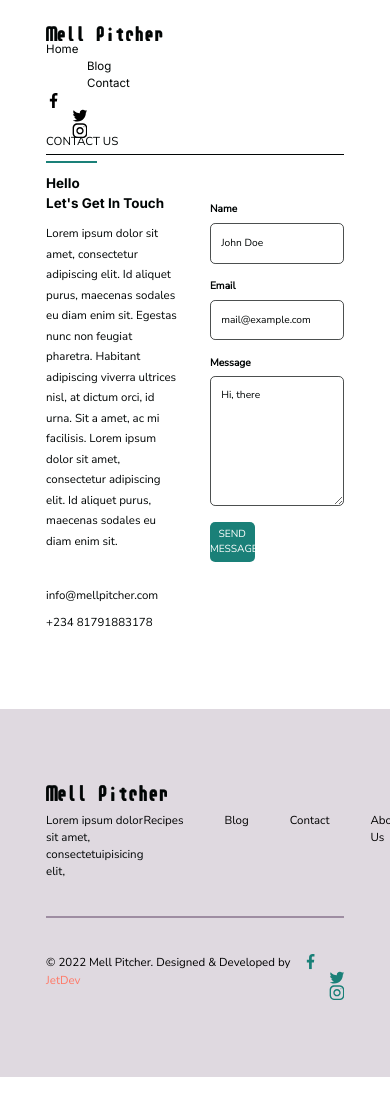
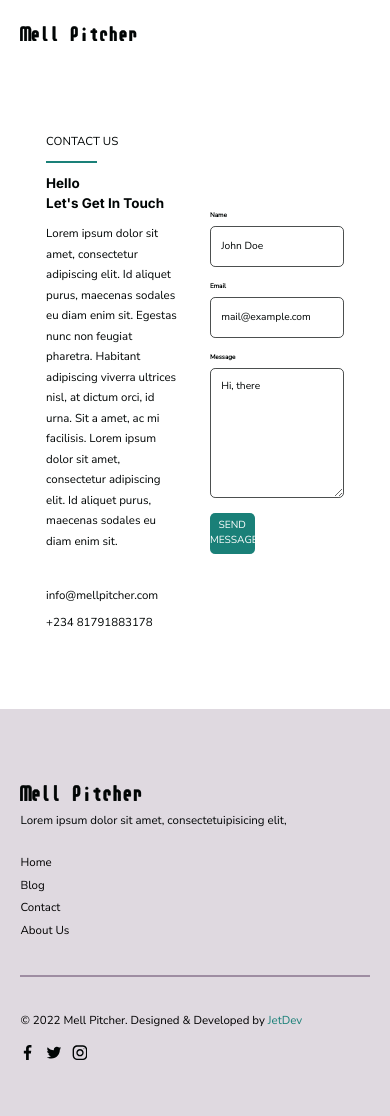
Before and after one commit to joelebukatobi/mp-frontend, a Next.js app: page /contact in a window 390 px wide. Shown: the top 1116 px of the page. Before the commit the page ends 1077 px from the top, so only its background shows below. Built offline with nearby package versions, Linux system fonts and the light colour scheme.

Commit message:
Made home page mobile responsive

```diff
--- a/components/Banner.js
+++ b/components/Banner.js
@@ -1,16 +1,16 @@
 export default function Banner() {
   return (
     // Banner
-    <section id="banner" className="bg-purple h-[48rem] relative flex items-center justify-center ">
+    <section id="banner" className="bg-purple h-[48rem] relative flex items-center justify-center px-[3.2rem] md:px-0">
       <div className="absolute w-full h-full overflow-hidden">
         <img src="/images/banner-bg.png" alt="" className="w-full h-full  overflow-hidden opacity-40" />
       </div>
-      <div className="relative z-10">
+      <div className="relative z-10 w-full md:w-auto">
         <div className="space-y-[1.6rem] flex flex-col items-center">
           <p className="uppercase text-white">Subscribe</p>
           <hr className="border-[.05rem] border-green w-[8rem]" />
           <h2 className="text-white">Newsletter</h2>
-          <p className="w-[64rem] text-center text-white">
+          <p className="md:w-[64rem] text-center text-white">
             For the latest update from Mell, please sign up to the mailing list.
           </p>
           <form action="" className="w-full space-y-[1.6rem] flex flex-col items-center">
--- a/components/Footer.js
+++ b/components/Footer.js
@@ -1,46 +1,45 @@
 export default function Footer() {
   return (
     <footer className="bg-purple/20">
-      <div className="container mx-auto px-[7.2rem] py-[12rem] flex flex-col space-y-[5.6rem]">
+      <div className="container mx-auto px-[3.2rem] md:px-[4rem] lg:px-[7.2rem] py-[12rem] flex flex-col space-y-[5.6rem]">
         <div className="space-y-[1.6rem]">
           <svg className="h-[2.5rem] fill-black" viewBox="0 0 129 17">
             <use href="/images/sprite.svg#logo" />
           </svg>
 
-          <div className="flex justify-between">
+          <div className="flex flex-col md:flex-row justify-between">
             <p className="text-black">Lorem ipsum dolor sit amet, consectetuipisicing elit,</p>
 
-            <ul className="flex space-x-[6.4rem]">
+            <ul className="flex flex-col mt-[4rem] md:mt-0 md:flex-row space-y-[.8rem] md:space-x-[6.4rem]">
               <li>
-                <a href="">Recipes</a>
+                <a href="/">Home</a>
               </li>
               <li>
-                <a href="">Blog</a>
+                <a href="/blog">Blog</a>
               </li>
               <li>
-                <a href="">Contact</a>
+                <a href="/contact">Contact</a>
               </li>
               <li>
-                <a href="">About Us</a>
+                <a href="/#about">About Us</a>
               </li>
             </ul>
           </div>
         </div>
 
         <hr className="border-[.1rem] border-purple/50 w-full" />
-        <div className="flex justify-between">
+        <div className="flex flex-col md:flex-row justify-between">
           <p>
-            © 2022 Mell Pitcher. Designed & Developed by{' '}
-            <span className="text-orange hover:cursor-pointer">JetDev</span>
+            © 2022 Mell Pitcher. Designed & Developed by <span className="text-green hover:cursor-pointer">JetDev</span>
           </p>
-          <div className="md:flex space-x-[4rem]">
-            <svg className="w-[2.4rem] h-[2.4rem] fill-green">
+          <div className="flex space-x-[1.6rem]  md:space-x-[4rem] mt-[2.4rem] md:mt-0">
+            <svg className="w-[2.4rem] h-[2.4rem] fill-black">
               <use href="/images/sprite.svg#icon-facebook" />
             </svg>
-            <svg className="w-[2.4rem] h-[2.4rem] fill-green">
+            <svg className="w-[2.4rem] h-[2.4rem] fill-black">
               <use href="/images/sprite.svg#icon-twitter" />
             </svg>
-            <svg className="w-[2.4rem] h-[2.4rem] fill-green">
+            <svg className="w-[2.4rem] h-[2.4rem] fill-black">
               <use href="/images/sprite.svg#icon-instagram" />
             </svg>
           </div>
--- a/components/Navbar.js
+++ b/components/Navbar.js
@@ -2,14 +2,14 @@ import Link from 'next/link';
 
 export default function Navbar() {
   return (
-    <nav className="container h-[8.8rem] mx-auto w-full mt-[4rem] px-[7.2rem]">
-      <div className="w-full justify-between items-center pb-[2.4rem] border-b-[.15rem] border-black md:flex">
+    <nav className="container h-[8.8rem] mx-auto w-full mt-[4rem] px-[3.2rem] md:px-[4rem] lg:px-[7.2rem]">
+      <div className="w-full justify-between items-center pb-[2.4rem] md:border-b-[.15rem] border-black md:flex">
         <Link href="/">
           <svg className="h-[2.4rem] fill-black cursor-pointer" viewBox="0 0 129 17">
             <use href="/images/sprite.svg#logo" />
           </svg>
         </Link>
-        <ul className="md:flex space-x-[6.4rem]">
+        <ul className="hidden md:flex space-x-[6.4rem]">
           <Link href="/">
             <li className="font-Inter text-black hover:text-green hover:font-medium cursor-pointer">Home</li>
           </Link>
@@ -20,7 +20,8 @@ export default function Navbar() {
             <li className="font-Inter text-black hover:text-green hover:font-medium cursor-pointer">Contact</li>
           </Link>
         </ul>
-        <div className="md:flex space-x-[4rem]">
+        <div className="">
+          <div className="hidden md:flex space-x-[4rem]">
             <Link href="https://facebook.com">
               <svg className="w-[2.4rem] h-[2.4rem] fill-blog cursor-pointer ">
                 <use href="/images/sprite.svg#icon-facebook" />
@@ -38,6 +39,7 @@ export default function Navbar() {
             </Link>
           </div>
         </div>
+      </div>
     </nav>
   );
 }
--- a/components/PostCard.js
+++ b/components/PostCard.js
@@ -1,10 +1,10 @@
 export default function PostCard({ post }) {
   return (
-    <div className="w-[30%] h-[48] p-[1.6rem] rounded-[2.4rem] bg-gradient-to-b from-white to-lightgreen flex flex-col justify-between">
+    <div className="md:w-[30%] md:h-[48rem] p-[1.6rem] rounded-[2.4rem] bg-gradient-to-b from-white to-lightgreen flex flex-col justify-between">
       <img src={post.featuredImage.url} alt="" className="rounded-[2.4rem] mb-[1.6rem] w-[100%] h-[55%]" />
-      <div className="h-[45%]">
-        <h3 className="mb-[.8rem]">{post.title}</h3>
-        <p className="mb-[.8rem]">{post.content.text.substring(0, 150)}</p>
+      <div className="h-[45%] flex flex-col justify-between">
+        <h3>{post.title}</h3>
+        <p>{post.content.text.substring(0, 100)}</p>
         <div className="flex space-x-[.8rem] items-center">
           <svg className="w-[2.4rem] h-[2.4rem] fill-black">
             <use href="/images/sprite.svg#icon-category" />
--- a/pages/index.js
+++ b/pages/index.js
@@ -6,20 +6,20 @@ export default function Home({ posts }) {
   return (
     <Layout>
       <section
-        id="hero"
-        className="h-[80rem] px-[7.2rem] flex items-center mt-[5.6rem] mb-[12rem] relative container mx-auto"
+        id="about"
+        className="h-[80rem] px-[3.2rem] md:px-[4rem] lg:px-[7.2rem] flex md:items-center mt-[8rem] md:mt-[5.6rem] md:mb-[12rem] relative container mx-auto"
       >
-        <div className="absolute flex left-0 justify-center -z-10 w-full px-[7.2rem]">
-          <img src="/images/header-bg.svg" alt="" className="opacity-10 w-full" />
+        <div className="absolute flex left-0 md:justify-center -z-10 w-full px-[3.2rem] md:px-[7.2rem]">
+          <img src="/images/header-bg.svg" alt="" className="opacity-20 w-full" />
         </div>
-        <div className="flex flex-col items-center justify-between w-full h-3/4">
-          <div className="h-[24rem] w-[24rem] border-[.32rem] border-green bg-white overflow-hidden p-[.8rem] rounded-[50%]">
-            <img src="/images/author-image.png" alt="" className="rounded-[50%] h-full w-full" />
+        <div className="flex flex-col items-center md:justify-between w-full md:h-3/4">
+          <div className="h-[24rem] mb-[2.4rem] md:mb-0 w-[24rem] border-[.24rem] md:border-[.32rem] border-green bg-white overflow-hidden p-[.8rem] rounded-[50%]">
+            <img src="/images/author-image.png" alt="" className="rounded-[50%] md:h-auto w-full" />
           </div>
-          <div className="flex flex-col items-center justify-between w-full bg-[#f4f9f9] py-[2.4rem] px-[1.6rem] space-y-[1.6rem]">
-            <h1 className="text-black">Mell Pitcher</h1>
-            <hr className="border-[.2rem] border-green w-[28.4rem]" />
-            <p className="text-black text-center w-3/4 p-[2.4rem]">
+          <div className="flex flex-col items-center justify-between w-full bg-[#f4f9f9] py-[2.4rem] px-0 md:px-[1.6rem] space-y-[1.6rem]">
+            <h2 className="text-black">About Me</h2>
+            <hr className="bg-green border-0 h-[.24rem] md:h-[.32rem] w-[12rem] md:w-[16rem]" />
+            <p className="text-black md:text-center md:w-3/4 p-[1.6rem] text-justify md:p-[2.4rem]">
               Lorem ipsum dolor sit amet, consectetur adipiscing elit. Id aliquet purus, maecenas sodales eu diam enim
               sit. Egestas nunc non feugiat pharetra. Habitant adipiscing viverra ultrices nisl, at dictum orci, id
               urna. Sit a amet, ac mi facilisis. Lorem ipsum dolor sit amet, consectetur adipiscing elit. Id aliquet
@@ -30,14 +30,17 @@ export default function Home({ posts }) {
       </section>
 
       {/* New Release */}
-      <section id="release" className="container mx-auto px-[12rem] py-[6.4rem] flex justify-between items-center">
-        <div className="space-y-[2.4rem] w-1/2">
-          <div className="space-y-[1.6rem]">
+      <section
+        id="release"
+        className="container mx-auto px-[3.2rem] md:px-[4rem] lg:px-[7.2rem] py-[6.4rem] flex flex-col-reverse md:flex-row justify-between items-center"
+      >
+        <div className="space-y-[2.4rem] md:w-1/2">
+          <div className="space-y-[1.6rem] hidden md:block">
             <p className="uppercase">New Release</p>
-            <hr className="border-[.05rem] border-green w-[8rem]" />
+            <hr className="bg-green h-[.24rem] md:h-[.32rem] border-0 w-[8rem]" />
           </div>
-          <h2>Retribution</h2>
-          <p className="leading-[3.0rem] w-[80%]">
+          <h2 className="hidden md:block">Retribution</h2>
+          <p className="leading-[3.0rem] md:w-[80%] text-justify md:text-left">
             Lorem ipsum dolor sit amet, consectetur adipiscing elit. Id aliquet purus, maecenas sodales eu diam enim
             sit. Egestas nunc non feugiat pharetra. Habitant adipiscing viverra ultrices nisl, at dictum orci, id urna.
             Sit a amet, ac mi facilisis. Lorem ipsum dolor sit amet, consectetur adipiscing elit. Id aliquet purus,
@@ -46,21 +49,26 @@ export default function Home({ posts }) {
             ultrices nisl, at dictum orci, id urna. Sit a amet, ac mi facilisis. Lorem ipsum dolor sit amet, consectetur
             adipiscing elit. Id aliquet purus, maecenas sodales eu diam enim sit.
           </p>
-          <button className="h-[4.8rem] bg-green text-white rounded-[.8rem] px-[3.2rem] uppercase">Order Now</button>
+          <button className="h-[5.6rem] w-full md:w-auto bg-green text-white rounded-[.8rem] px-[3.2rem] uppercase">
+            Order Now
+          </button>
         </div>
 
-        <div className="container w-1/2 flex justify-end">
+        <div className="container md:w-1/2 flex justify-end">
           <img src="/images/book-cover.png" alt="" className="h-full" />
         </div>
       </section>
 
       {/* Short Stories */}
-      <section id="blog" className="container mx-auto px-[7.2rem] py-[12rem] space-y-[6.4rem]">
+      <section
+        id="blog"
+        className="container mx-auto px-[3.2rem] md:px-[4rem] lg:px-[7.2rem] py-[12rem] space-y-[6.4rem]"
+      >
         <div className="space-y-[1.6rem] flex flex-col items-center">
           <p className="uppercase">Blog</p>
-          <hr className="border-[.05rem] border-green w-[8rem]" />
+          <hr className="bg-green h-[.24rem] md:h-[.32rem] border-0 w-[8rem]" />
           <h2>Short Stories</h2>
-          <p className="w-[64rem] text-center">
+          <p className="md:w-[64rem] text-center">
             Lorem ipsum dolor sit amet, consectetuipisicing elit, sed do eiusmod tempor incididunt ut labore et dolore
             magna aliqut enim ad minim
           </p>
--- a/styles/typography.module.scss
+++ b/styles/typography.module.scss
@@ -49,19 +49,12 @@ li {
   }
 }
 
-input {
-  font-size: 1.6rem;
-}
-
-button {
-  font-size: 1.6rem;
-}
-
+input,
+button,
 textarea {
   font-size: 1.6rem;
 }
 
 label {
-  font-size: 1.6rem;
   font-weight: 600;
 }
--- a/tailwind.config.js
+++ b/tailwind.config.js
@@ -4,7 +4,7 @@ module.exports = {
     screens: {
       sm: '480px',
       md: '768px',
-      lg: '976px',
+      lg: '1024px',
       xl: '1440px',
     },
     fontFamily: {
```
Lines whose indentation alone changed are shown as unchanged.
